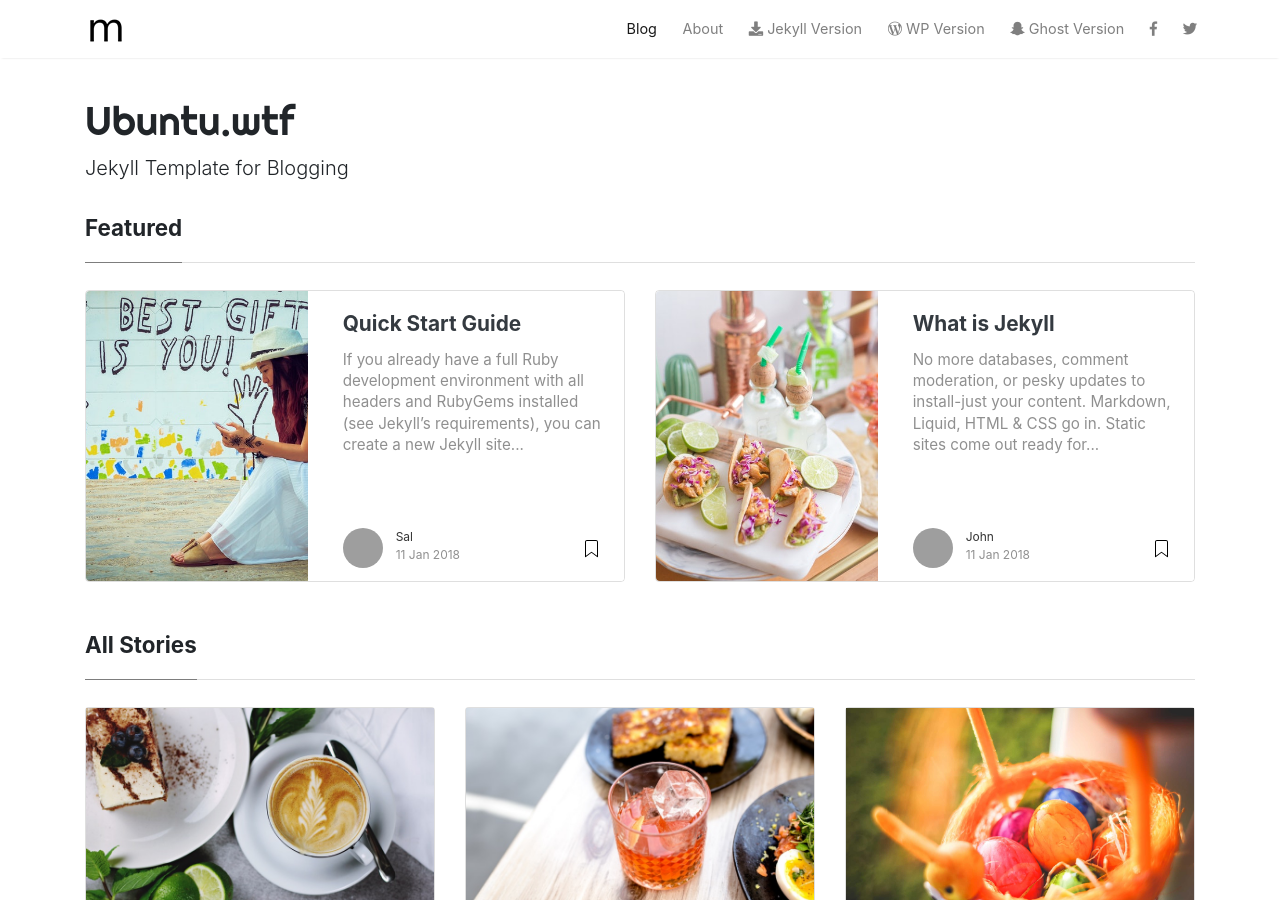
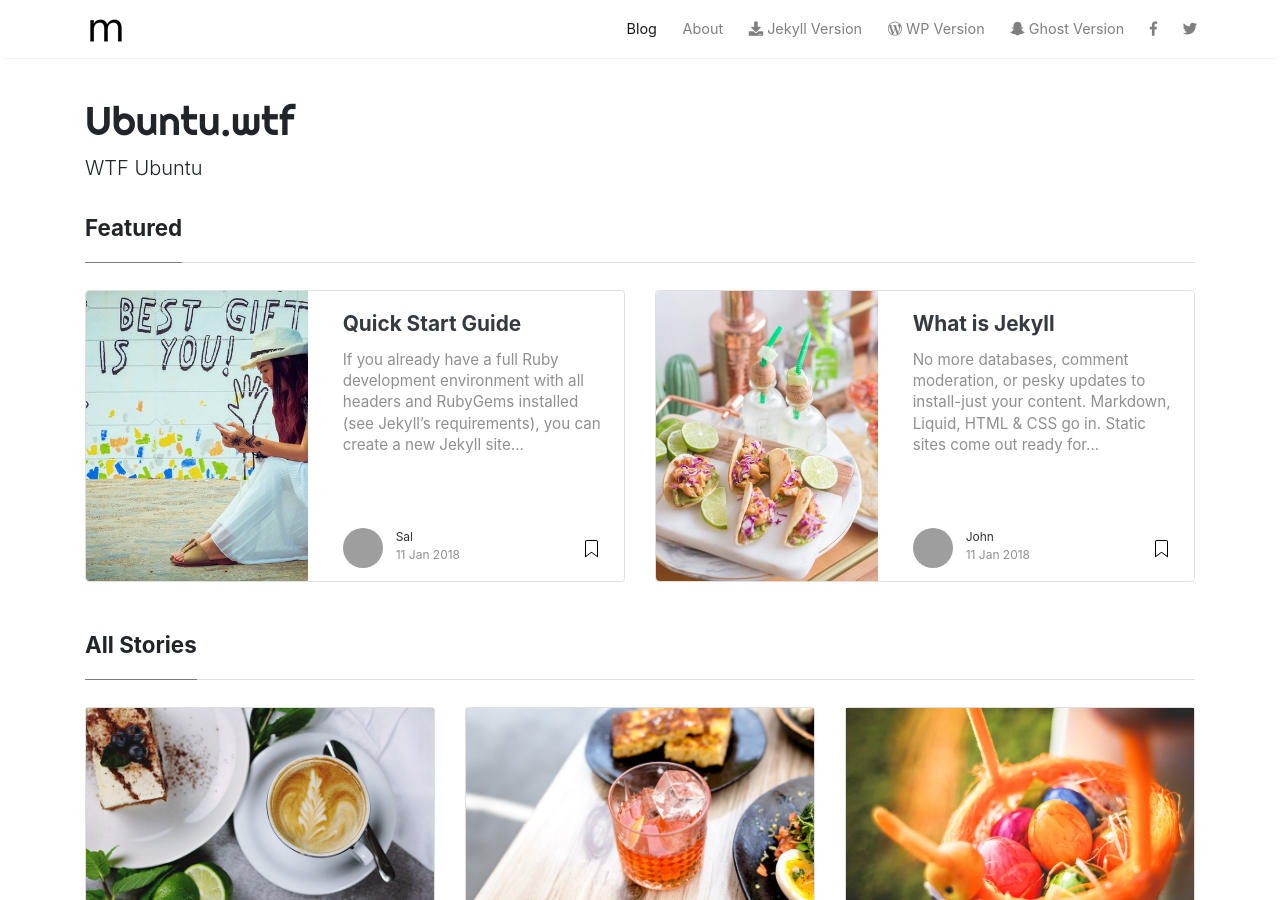
Before and after one commit to ubuntuwtf/ubuntuwtf, a Jekyll site: the page built from index.html, in a window 1280 px wide and 900 px high. Built offline with Jekyll 4.4.1, drawn with Linux system fonts in a browser that asks for light colours; nearby versions of some CDN libraries; the list of posts is cut into pages by our own code; comment, search, counter and statistics services are not loaded; grey boxes are pictures that could not be loaded.

Commit message:
Update _config.yml

```diff
--- a/_config.yml
+++ b/_config.yml
@@ -1,7 +1,7 @@
 # Site
 name: "Ubuntu.wtf"
-description: "Jekyll Template for Blogging"
-meta_description: "Jekyll template, Medium styled, free for bloggers."
+description: "WTF Ubuntu"
+meta_description: "Hacks, Tuts, about Ubuntu, Using Ubuntu, or anything that is wtf."
 logo: 'assets/images/logo.png'
 favicon: 'assets/images/logo.png'
 baseurl: /
```
